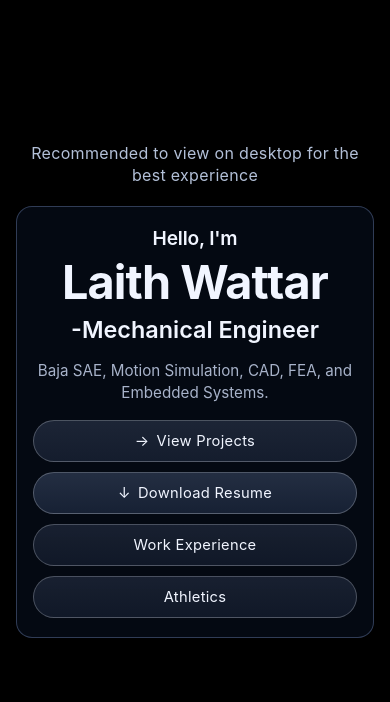
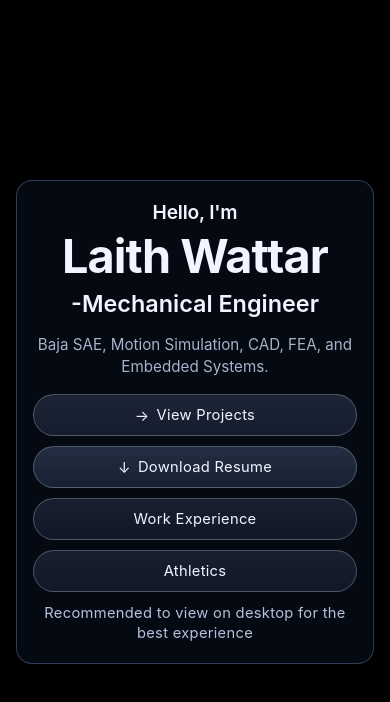
Before and after one commit to lawattar/personal-portfolio-website, a website built with Vite: page index.html in a window 390 px wide. Built offline with nearby package versions, Linux system fonts and the light colour scheme.

Commit message:
fixed mobile landing page containers

```diff
--- a/index.html
+++ b/index.html
@@ -17,8 +17,6 @@
       <header class="top-bar">
         <div class="brand">Personal Portfolio</div>
       </header>
-
-      <p class="mobile-desktop-note" aria-hidden="true">Recommended to view on desktop for the best experience</p>
 
       <section class="profile-panel" aria-label="Profile intro">
         <p class="profile-intro">Hello, I'm</p>
@@ -109,6 +107,8 @@
             <span>Athletics</span>
           </a>
         </div>
+
+        <p class="mobile-desktop-note" aria-hidden="true">Recommended to view on desktop for the best experience</p>
       </section>
     </div>
 
--- a/style.css
+++ b/style.css
@@ -72,17 +72,14 @@ body.mobile-lite .top-bar {
 
 body.mobile-lite .mobile-desktop-note {
   display: block;
-  position: absolute;
-  top: clamp(4.25rem, 17dvh, 9rem);
-  left: 50%;
-  transform: translateX(-50%);
-  margin: 0;
+  position: static;
+  margin: 0.75rem 0 0;
   color: rgba(209, 223, 252, 0.86);
-  font-size: clamp(1rem, 3.8vw, 1.18rem);
+  font-size: clamp(0.92rem, 3.2vw, 1.06rem);
   letter-spacing: 0.02em;
   line-height: 1.35;
   text-align: center;
-  width: min(90vw, 34rem);
+  width: 100%;
 }
 
 .mobile-desktop-note {
```
